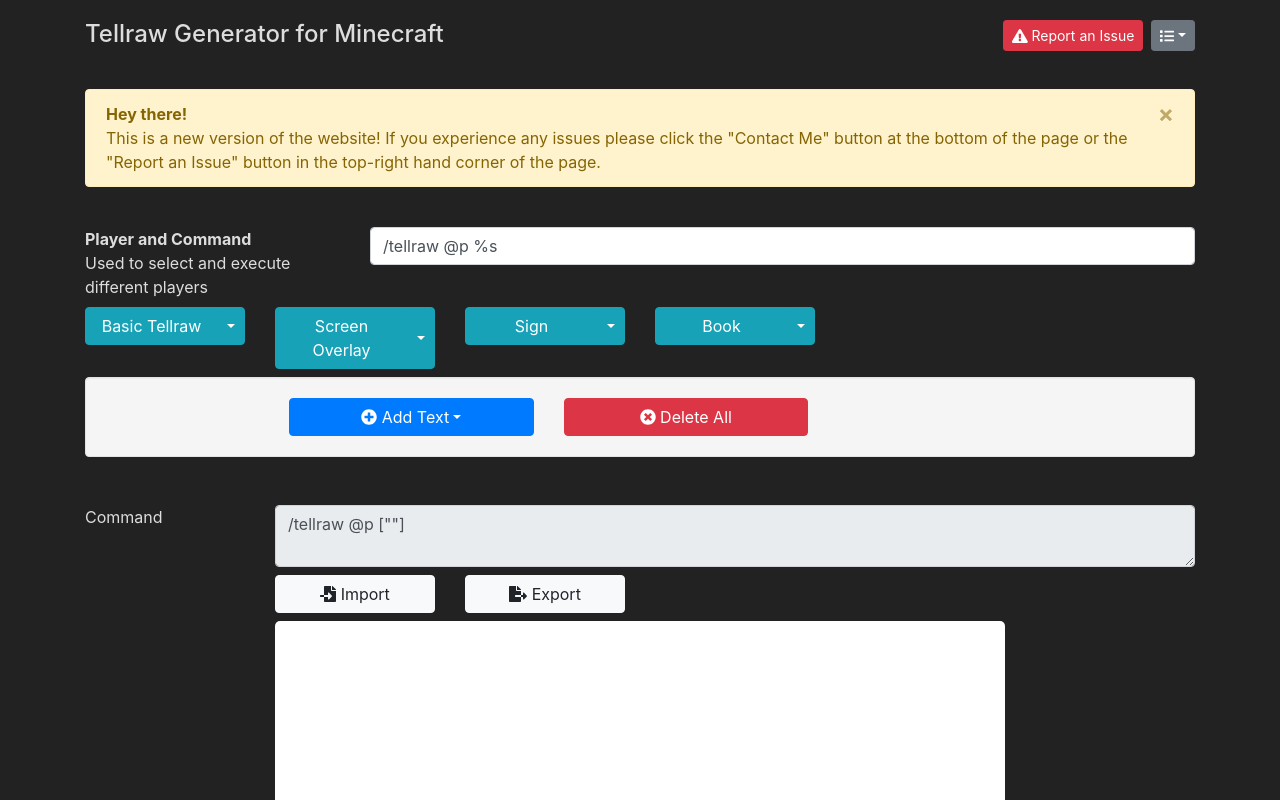
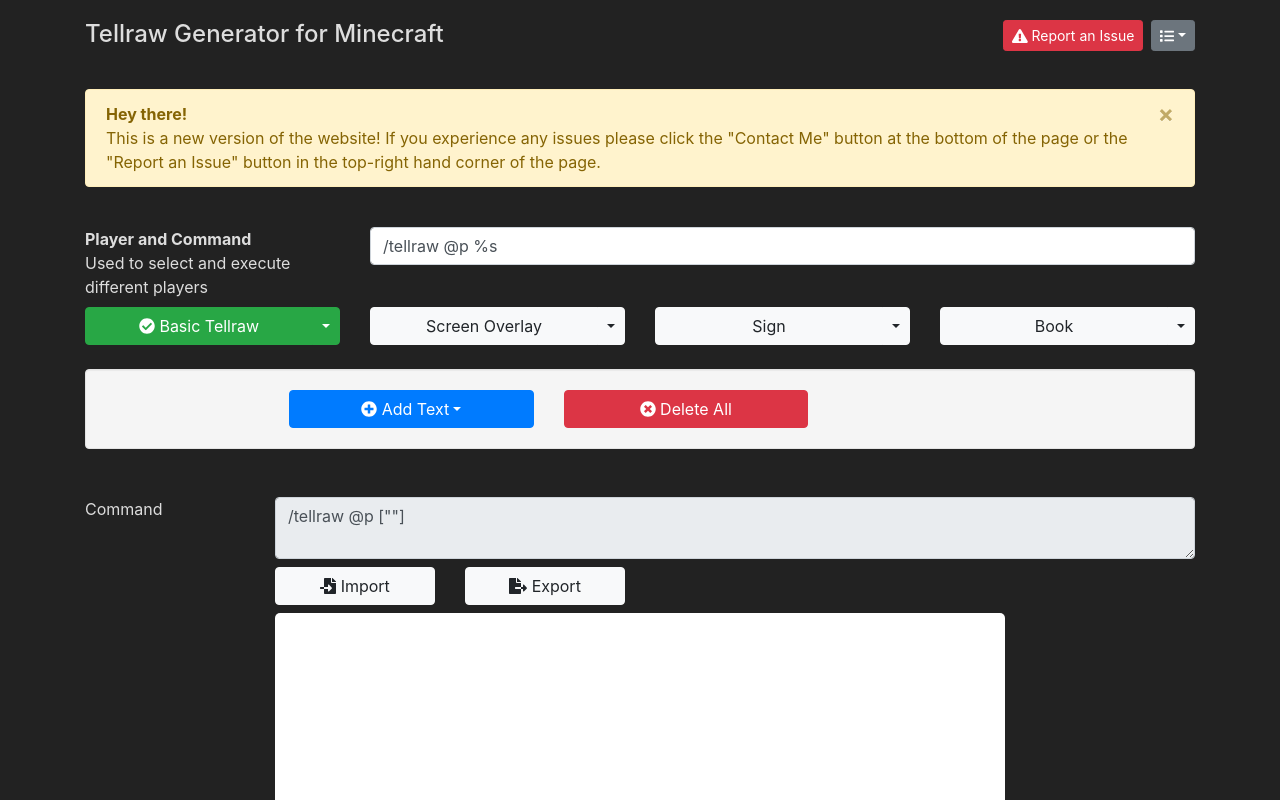
Before and after one commit to ezfe/tellraw, a React app: page / in a window 1280 px wide. Shown: the top 800 px of the page. Built offline with nearby package versions, Linux system fonts and the light colour scheme.

Commit message:
Improved template pickers

```diff
--- a/src/components/CommandTemplatesController.tsx
+++ b/src/components/CommandTemplatesController.tsx
@@ -24,7 +24,7 @@ const selectableStates = [
 
 export interface CommandTemplatesControllerProps {
   commandType: CommandType
-  updateCommandType: (CommandType) => void
+  updateCommandType: (CommandType, string?) => void
 }
 
 // 'HelloProps' describes the shape of props.
@@ -37,14 +37,20 @@ const CommandTemplatesController: React.FunctionComponent<CommandTemplatesContro
           const selected = props.commandType === typeInfo.type
           const last = index >= selectableStates.length - 1
           return (
-            <div className={`col-12 col-sm-4 col-md-3 col-lg-2 ${last ? "mb-4" : "mb-2"}`} key={`command-template-${typeInfo.type}`}>
-              <Button block
-                type="info"
-                onClick={() => { props.updateCommandType(typeInfo.type) }}
+            <div className={`col-12 col-sm-5 col-md-4 col-lg-3 ${last ? "mb-4" : "mb-2"}`} key={`command-template-${typeInfo.type}`}>
+              <Button
+                block
+                type={ selected ? "success" : "light" }
+                onClick={() => {
+                  props.updateCommandType(typeInfo.type)
+                }}
+                icon={ selected ? "check-circle" : null }
                 dropdowns={template_lookup(typeInfo.type).map(template => {
                   return {
                     label: template,
-                    onClick: () => { alert(template) }
+                    onClick: () => {
+                      props.updateCommandType(typeInfo.type, template)
+                    }
                   }
                 })}
                 >
--- a/src/components/Tellraw.tsx
+++ b/src/components/Tellraw.tsx
@@ -29,10 +29,9 @@ const Tellraw: React.FunctionComponent<{}> = () => {
     setCommand(event.target.value)
   }
 
-  function updateCommandType(type: CommandType) {
+  function updateCommandType(type: CommandType, command_override?: string) {
     setCommandType(type)
-    const new_command = template_lookup(type)[0]
-    setCommand(new_command)
+    setCommand(command_override || template_lookup(type)[0])
   }
 
   function startImporting() {
--- a/src/components/generic/Button.tsx
+++ b/src/components/generic/Button.tsx
@@ -32,8 +32,9 @@ const Button: React.FunctionComponent<ButtonProps> = (props) => {
   const dropdownGroupBlock = (props.block ? "btn-block" : "")
 
   const mainButton = (
-    <button style={props.style}
-      className={`btn btn-${props.type} ${props.className || ""} ${mainButtonBlock}`}
+    <button
+      style={props.style}
+      className={`btn btn-${props.type} ${mainButtonBlock}`}
       onClick={props.onClick}
       type={props.formType || "button"}
       disabled={props.disabled}>
@@ -46,11 +47,12 @@ const Button: React.FunctionComponent<ButtonProps> = (props) => {
     </button>
   )
 
-  if (isDropdown) {
   return (
-      <div className={`btn-group ${dropdownGroupBlock}`}>
+    <div className={`btn-group ${dropdownGroupBlock} ${props.className || ""}`}>
       { mainButton }
 
+      { isDropdown ? (
+        <>
           <button type="button"
                   className={`btn btn-${props.type} dropdown-toggle dropdown-toggle-split`}
                   data-toggle="dropdown"
@@ -74,11 +76,10 @@ const Button: React.FunctionComponent<ButtonProps> = (props) => {
               })
             }
           </div>
+        </>
+      ) : null }
     </div>
   )
-  } else {
-    return mainButton
-  }
 }
 
 export default Button;
```
Lines whose indentation alone changed are shown as unchanged.
